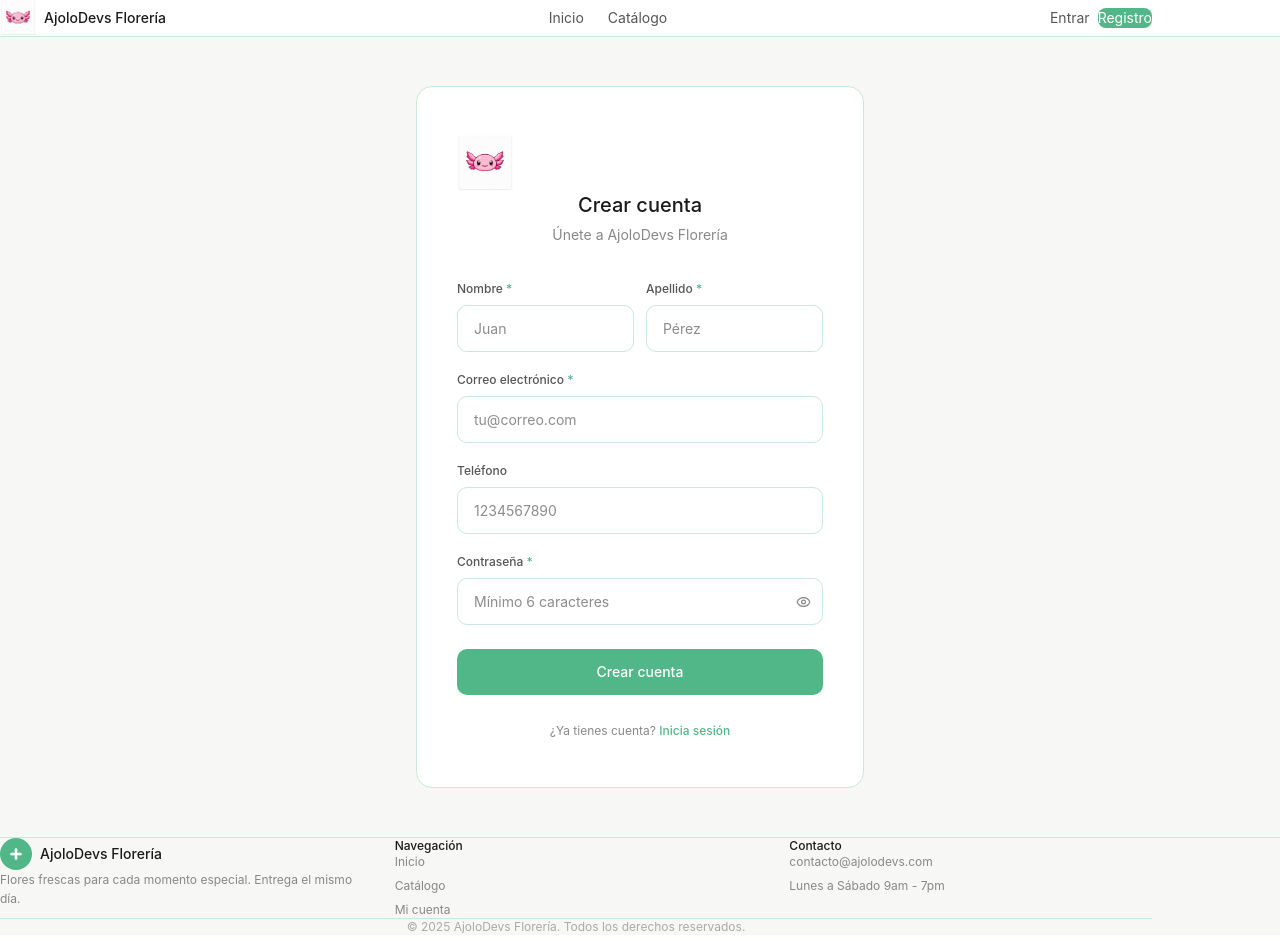
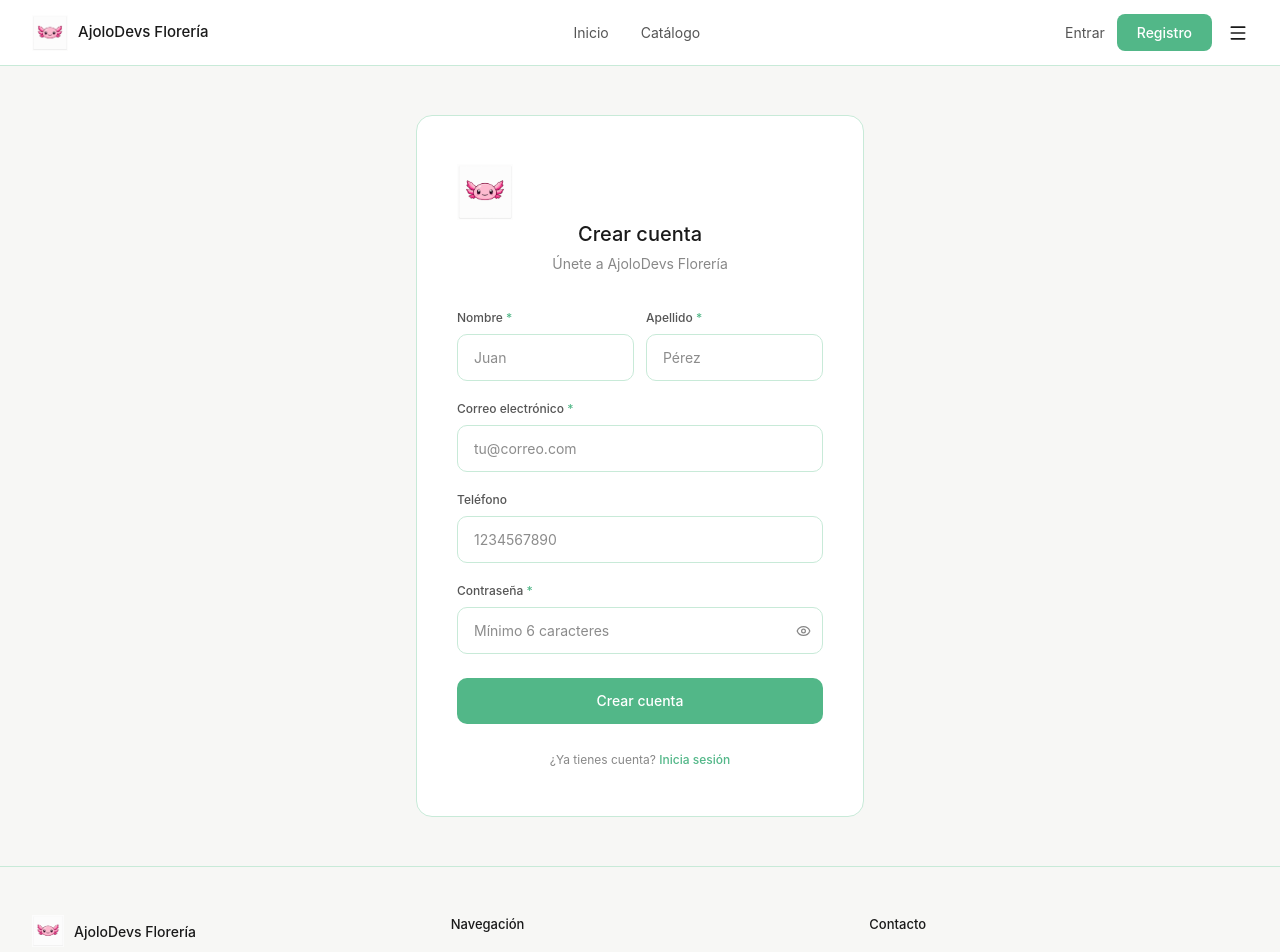
Before and after one commit to UlisesIsaias/ajolodevs-floreria, a React (Vite) app in the folder client/: page /registro in a window 1280 px wide. Shown: the top 952 px of the page. Built offline with nearby package versions, Linux system fonts and the light colour scheme.

Commit message:
se modifica el footer , navbar, y el catalogo

```diff
--- a/client/src/components/ui/Footer.jsx
+++ b/client/src/components/ui/Footer.jsx
@@ -2,36 +2,34 @@ import { Link } from 'react-router-dom';
 
 export default function Footer() {
   return (
-    <footer style={{ borderTop: '0.5px solid #C8EAD8', background: '#F7F7F5' }}
-      className="py-8 mt-12">
-      <div className="max-w-6xl mx-auto px-4">
-        <div className="grid grid-cols-1 md:grid-cols-3 gap-8">
+    <footer style={{ borderTop: '1px solid #C8EAD8', background: '#F7F7F5' }}>
+      <div className="max-w-7xl mx-auto" style={{ padding: '48px 32px 32px' }}>
+        <div className="grid grid-cols-1 md:grid-cols-3" style={{ gap: '40px' }}>
 
           {/* Marca */}
           <div>
-            <div className="flex items-center gap-2 mb-3">
-              <div style={{ background: '#52B788' }} className="w-8 h-8 rounded-full flex items-center justify-center">
-                <svg width="16" height="16" viewBox="0 0 32 32" fill="none">
-                  <circle cx="16" cy="16" r="4" fill="white"/>
-                  <ellipse cx="16" cy="9"  rx="3" ry="5" fill="white" opacity="0.9"/>
-                  <ellipse cx="16" cy="23" rx="3" ry="5" fill="white" opacity="0.9"/>
-                  <ellipse cx="9"  cy="16" rx="5" ry="3" fill="white" opacity="0.9"/>
-                  <ellipse cx="23" cy="16" rx="5" ry="3" fill="white" opacity="0.9"/>
-                </svg>
-              </div>
-              <span className="font-medium text-sm" style={{ color: '#1A1A1A' }}>AjoloDevs Florería</span>
+            <div style={{ display: 'flex', alignItems: 'center', gap: '10px', marginBottom: '14px' }}>
+              <img src="/logo.png" alt="AjoloDevs"
+                style={{ width: '32px', height: '32px', objectFit: 'contain' }} />
+              <span style={{ color: '#1A1A1A', fontWeight: '500', fontSize: '14px' }}>
+                AjoloDevs Florería
+              </span>
             </div>
-            <p className="text-xs" style={{ color: '#888', lineHeight: '1.6' }}>
+            <p style={{ color: '#888', fontSize: '13px', lineHeight: '1.7' }}>
               Flores frescas para cada momento especial. Entrega el mismo día.
             </p>
           </div>
 
           {/* Links */}
           <div>
-            <p className="text-xs font-medium mb-3" style={{ color: '#1A1A1A' }}>Navegación</p>
-            <div className="flex flex-col gap-2">
+            <p style={{ color: '#1A1A1A', fontWeight: '500', fontSize: '13px', marginBottom: '16px' }}>
+              Navegación
+            </p>
+            <div style={{ display: 'flex', flexDirection: 'column', gap: '12px' }}>
               {[['/', 'Inicio'], ['/catalogo', 'Catálogo'], ['/login', 'Mi cuenta']].map(([to, label]) => (
-                <Link key={to} to={to} className="text-xs hover:text-[#52B788] transition-colors" style={{ color: '#888' }}>
+                <Link key={to} to={to}
+                  style={{ color: '#888', fontSize: '13px', textDecoration: 'none' }}
+                  className="hover:text-[#52B788] transition-colors">
                   {label}
                 </Link>
               ))}
@@ -40,17 +38,19 @@ export default function Footer() {
 
           {/* Contacto */}
           <div>
-            <p className="text-xs font-medium mb-3" style={{ color: '#1A1A1A' }}>Contacto</p>
-            <div className="flex flex-col gap-2 text-xs" style={{ color: '#888' }}>
-              <span>contacto@ajolodevs.com</span>
-              <span>Lunes a Sábado 9am - 7pm</span>
+            <p style={{ color: '#1A1A1A', fontWeight: '500', fontSize: '13px', marginBottom: '16px' }}>
+              Contacto
+            </p>
+            <div style={{ display: 'flex', flexDirection: 'column', gap: '12px' }}>
+              <span style={{ color: '#888', fontSize: '13px' }}>contacto@ajolodevs.com</span>
+              <span style={{ color: '#888', fontSize: '13px' }}>Lunes a Sábado 9am - 7pm</span>
             </div>
           </div>
 
         </div>
 
-        <div style={{ borderTop: '0.5px solid #C8EAD8' }} className="mt-8 pt-4 text-center">
-          <p className="text-xs" style={{ color: '#aaa' }}>
+        <div style={{ borderTop: '1px solid #C8EAD8', marginTop: '40px', paddingTop: '24px', textAlign: 'center' }}>
+          <p style={{ color: '#bbb', fontSize: '12px' }}>
             © 2025 AjoloDevs Florería. Todos los derechos reservados.
           </p>
         </div>
--- a/client/src/components/ui/Navbar.jsx
+++ b/client/src/components/ui/Navbar.jsx
@@ -17,41 +17,55 @@ export default function Navbar() {
   };
 
   return (
-    <nav style={{ borderBottom: '0.5px solid #C8EAD8' }} className="bg-white sticky top-0 z-50">
-      <div className="max-w-6xl mx-auto px-4 py-3 flex items-center justify-between">
+    <nav style={{ borderBottom: '1px solid #C8EAD8', background: '#fff' }} className="sticky top-0 z-50">
+      <div className="max-w-7xl mx-auto" style={{ padding: '14px 32px', display: 'flex', alignItems: 'center', justifyContent: 'space-between' }}>
 
         {/* Logo */}
-        <Link to="" className="flex items-center gap-2">
+        <Link to="" style={{ display: 'flex', alignItems: 'center', gap: '10px', textDecoration: 'none' }}>
           <img
             src="/logo.png"
             alt="AjoloDevs Florería"
-            className="w-9 h-9 object-contain"
+            style={{ width: '36px', height: '36px', objectFit: 'contain' }}
           />
-          <span style={{ color: '#1A1A1A' }} className="font-medium text-sm hidden sm:block">
+          <span style={{ color: '#1A1A1A', fontWeight: '500', fontSize: '15px' }} className="hidden sm:block">
             AjoloDevs Florería
           </span>
         </Link>
 
         {/* Links centro — desktop */}
-        <div className="hidden md:flex items-center gap-6">
+        <div className="hidden md:flex items-center" style={{ gap: '32px' }}>
           {[['/', 'Inicio'], ['/catalogo', 'Catálogo']].map(([to, label]) => (
             <Link key={to} to={to}
-              style={{ color: '#555' }}
-              className="text-sm hover:text-[#52B788] transition-colors">
+              style={{ color: '#555', fontSize: '14px', textDecoration: 'none' }}
+              className="hover:text-[#52B788] transition-colors">
               {label}
             </Link>
           ))}
         </div>
 
         {/* Acciones derecha */}
-        <div className="flex items-center gap-3">
+        <div style={{ display: 'flex', alignItems: 'center', gap: '16px' }}>
+
           {/* Carrito */}
           {usuario && (
-            <Link to="/carrito" className="relative">
+            <Link to="/carrito" style={{ position: 'relative', display: 'flex' }}>
               <ShoppingCart size={20} style={{ color: '#555' }} className="hover:text-[#52B788] transition-colors" />
               {totalItems > 0 && (
-                <span style={{ background: '#52B788' }}
-                  className="absolute -top-2 -right-2 text-white text-xs w-4 h-4 rounded-full flex items-center justify-center font-medium">
+                <span style={{
+                  background: '#52B788',
+                  color: '#fff',
+                  fontSize: '10px',
+                  width: '16px',
+                  height: '16px',
+                  borderRadius: '50%',
+                  display: 'flex',
+                  alignItems: 'center',
+                  justifyContent: 'center',
+                  fontWeight: '600',
+                  position: 'absolute',
+                  top: '-6px',
+                  right: '-6px'
+                }}>
                   {totalItems}
                 </span>
               )}
@@ -60,44 +74,45 @@ export default function Navbar() {
 
           {/* Usuario autenticado */}
           {usuario ? (
-            <div className="flex items-center gap-2">
+            <div style={{ display: 'flex', alignItems: 'center', gap: '12px' }}>
               {usuario.rol === 'admin' && (
                 <Link to="/admin"
-                  style={{ background: '#E8F5EE', color: '#2D6A4F' }}
-                  className="flex items-center gap-1 text-xs px-3 py-1.5 rounded-lg font-medium hover:opacity-80 transition-opacity">
+                  style={{ background: '#E8F5EE', color: '#2D6A4F', display: 'flex', alignItems: 'center', gap: '6px', fontSize: '12px', padding: '6px 14px', borderRadius: '8px', fontWeight: '500', textDecoration: 'none' }}
+                  className="hover:opacity-80 transition-opacity">
                   <LayoutDashboard size={13} />
                   Admin
                 </Link>
               )}
               <Link to="/mis-pedidos"
-                style={{ color: '#555' }}
-                className="hidden sm:flex items-center gap-1 text-sm hover:text-[#52B788] transition-colors">
+                style={{ color: '#555', display: 'flex', alignItems: 'center', gap: '6px', fontSize: '14px', textDecoration: 'none' }}
+                className="hidden sm:flex hover:text-[#52B788] transition-colors">
                 <User size={16} />
                 {usuario.nombre}
               </Link>
               <button onClick={handleLogout}
-                style={{ color: '#555' }}
+                style={{ color: '#555', background: 'none', border: 'none', cursor: 'pointer', display: 'flex' }}
                 className="hover:text-red-400 transition-colors">
                 <LogOut size={16} />
               </button>
             </div>
           ) : (
-            <div className="flex items-center gap-2">
+            <div style={{ display: 'flex', alignItems: 'center', gap: '12px' }}>
               <Link to="/login"
-                style={{ color: '#555' }}
-                className="text-sm hover:text-[#52B788] transition-colors">
+                style={{ color: '#555', fontSize: '14px', textDecoration: 'none' }}
+                className="hover:text-[#52B788] transition-colors">
                 Entrar
               </Link>
               <Link to="/registro"
-                style={{ background: '#52B788' }}
-                className="text-white text-sm px-4 py-1.5 rounded-lg hover:opacity-90 transition-opacity">
+                style={{ background: '#52B788', color: '#fff', fontSize: '14px', padding: '8px 20px', borderRadius: '8px', textDecoration: 'none', fontWeight: '500' }}
+                className="hover:opacity-90 transition-opacity">
                 Registro
               </Link>
             </div>
           )}
 
           {/* Hamburger mobile */}
-          <button className="md:hidden" onClick={() => setMenu(!menuAbierto)}>
+          <button className="md:hidden" onClick={() => setMenu(!menuAbierto)}
+            style={{ background: 'none', border: 'none', cursor: 'pointer', display: 'flex' }}>
             {menuAbierto ? <X size={20} /> : <Menu size={20} />}
           </button>
         </div>
@@ -105,12 +120,12 @@ export default function Navbar() {
 
       {/* Menú mobile */}
       {menuAbierto && (
-        <div style={{ borderTop: '0.5px solid #C8EAD8' }} className="md:hidden bg-white px-4 pb-4">
-          <div className="flex flex-col gap-3 pt-3">
-            <Link to="/"         onClick={() => setMenu(false)} className="text-sm" style={{ color: '#555' }}>Inicio</Link>
-            <Link to="/catalogo" onClick={() => setMenu(false)} className="text-sm" style={{ color: '#555' }}>Catálogo</Link>
+        <div style={{ borderTop: '1px solid #C8EAD8', background: '#fff', padding: '16px 32px 20px' }} className="md:hidden">
+          <div className="flex flex-col" style={{ gap: '16px' }}>
+            <Link to="/"         onClick={() => setMenu(false)} style={{ color: '#555', fontSize: '14px', textDecoration: 'none' }}>Inicio</Link>
+            <Link to="/catalogo" onClick={() => setMenu(false)} style={{ color: '#555', fontSize: '14px', textDecoration: 'none' }}>Catálogo</Link>
             {usuario && (
-              <Link to="/mis-pedidos" onClick={() => setMenu(false)} className="text-sm" style={{ color: '#555' }}>Mis pedidos</Link>
+              <Link to="/mis-pedidos" onClick={() => setMenu(false)} style={{ color: '#555', fontSize: '14px', textDecoration: 'none' }}>Mis pedidos</Link>
             )}
           </div>
         </div>
```
Also changed, not shown: client/src/pages/Catalogo.jsx (+135 -45 lines).
